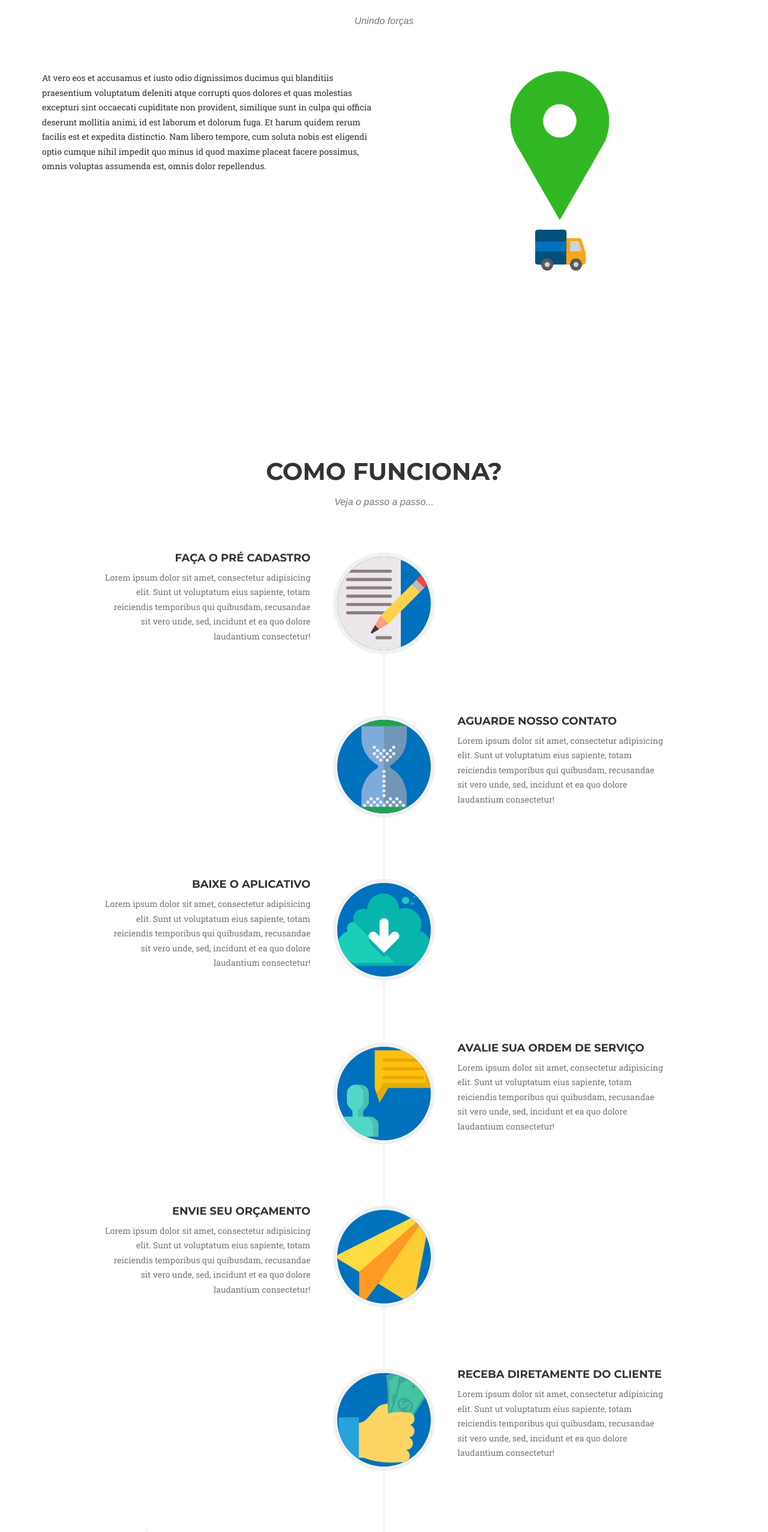
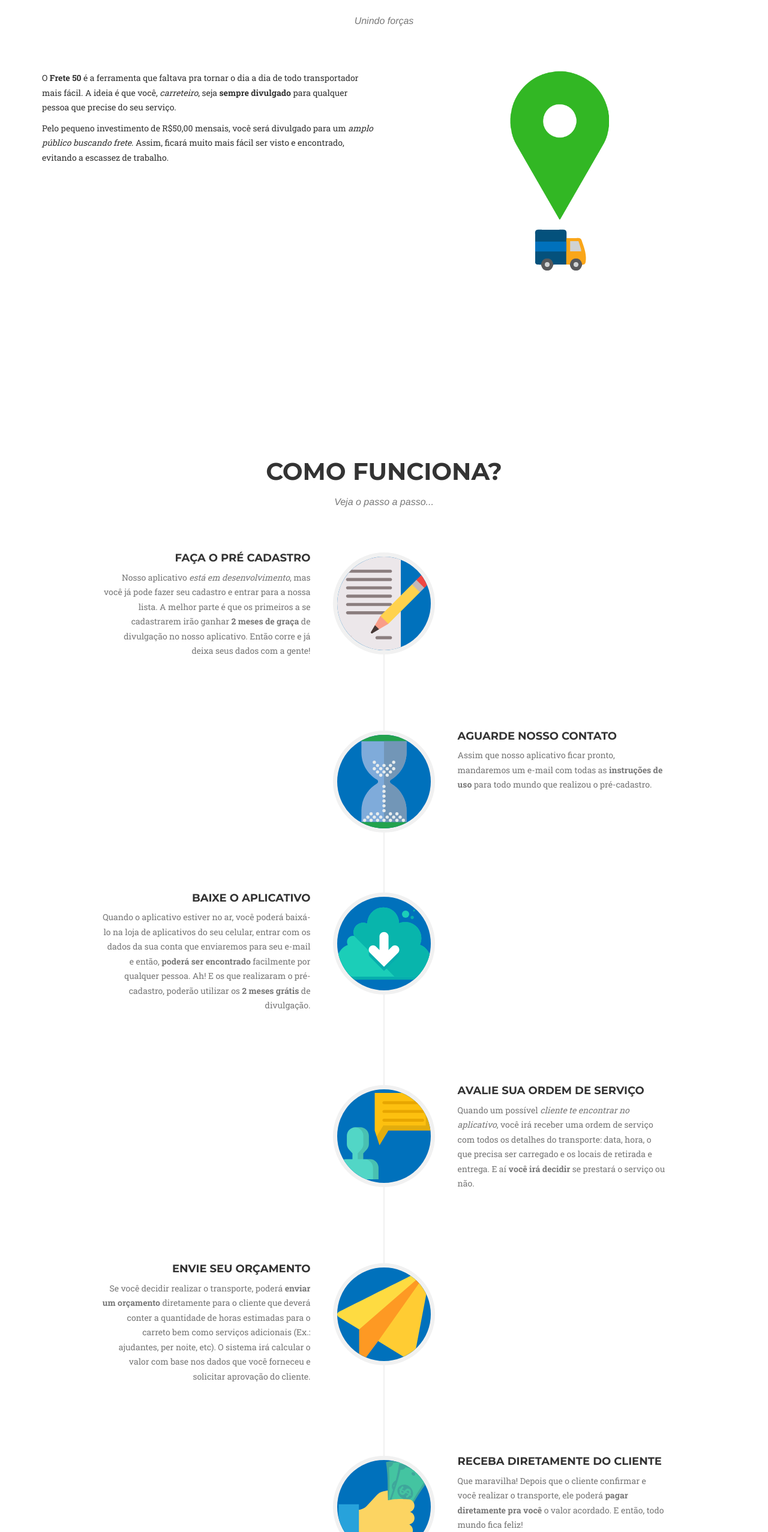
Before and after one commit to ifalldev/frete50, a website: page site/index.html in a window 1280 px wide. Shown: the part 946-3500 px from the top of the page at 60% size. Drawn offline with nearby package versions, Linux system fonts and the light colour scheme; a web font is replaced by a local one.

Commit message:
real content

```diff
--- a/site/index.html
+++ b/site/index.html
@@ -97,11 +97,13 @@
             <div class="row">
                 <div class="col-md-6">
                     <p>
-                        At vero eos et accusamus et iusto odio dignissimos ducimus qui blanditiis praesentium voluptatum deleniti atque corrupti
-                        quos dolores et quas molestias excepturi sint occaecati cupiditate non provident, similique sunt in culpa qui officia deserunt
-                        mollitia animi, id est laborum et dolorum fuga. Et harum quidem rerum facilis est et expedita distinctio. Nam libero tempore,
-                        cum soluta nobis est eligendi optio cumque nihil impedit quo minus id quod maxime placeat facere possimus, omnis voluptas
-                        assumenda est, omnis dolor repellendus.
+                        O <b>Frete 50</b> é a ferramenta que faltava pra tornar o dia a dia de todo transportador mais fácil. A ideia é que você, <i>carreteiro</i>,
+                        seja <b>sempre divulgado</b> para qualquer pessoa que precise do seu serviço.
+                    </p>
+                    <p>
+                        Pelo pequeno investimento de
+                        R$50,00 mensais, você será divulgado para um <i>amplo público buscando frete</i>. Assim, ficará muito mais fácil ser visto e encontrado, evitando
+                        a escassez de trabalho.
                     </p>
                 </div>
                 <div class="col-md-6 text-center">
@@ -137,9 +139,11 @@
                                     <h4 class="subheading"></h4>
                                 </div>
                                 <div class="timeline-body">
-                                    <p class="text-muted">Lorem ipsum dolor sit amet, consectetur adipisicing elit. Sunt ut voluptatum eius sapiente, totam
-                                        reiciendis temporibus qui quibusdam, recusandae sit vero unde, sed, incidunt et ea quo dolore
-                                        laudantium consectetur!</p>
+                                    <p class="text-muted">
+                                        Nosso aplicativo <i>está em desenvolvimento</i>, mas você já pode fazer seu cadastro e entrar para a nossa lista. A melhor parte
+                                        é que os primeiros a se cadastrarem irão ganhar <b>2 meses de graça</b> de divulgação no nosso aplicativo. Então corre e já deixa
+                                        seus dados com a gente!
+                                    </p>
                                 </div>
                             </div>
                         </li>
@@ -153,9 +157,10 @@
                                     <h4 class="subheading"></h4>
                                 </div>
                                 <div class="timeline-body">
-                                    <p class="text-muted">Lorem ipsum dolor sit amet, consectetur adipisicing elit. Sunt ut voluptatum eius sapiente, totam
-                                        reiciendis temporibus qui quibusdam, recusandae sit vero unde, sed, incidunt et ea quo dolore
-                                        laudantium consectetur!</p>
+                                    <p class="text-muted">
+                                        Assim que nosso aplicativo ficar pronto, mandaremos um e-mail com todas as <b>instruções de uso</b> para todo mundo que realizou
+                                        o pré-cadastro.
+                                    </p>
                                 </div>
                             </div>
                         </li>
@@ -169,9 +174,11 @@
                                     <h4 class="subheading"></h4>
                                 </div>
                                 <div class="timeline-body">
-                                    <p class="text-muted">Lorem ipsum dolor sit amet, consectetur adipisicing elit. Sunt ut voluptatum eius sapiente, totam
-                                        reiciendis temporibus qui quibusdam, recusandae sit vero unde, sed, incidunt et ea quo dolore
-                                        laudantium consectetur!</p>
+                                    <p class="text-muted">
+                                        Quando o aplicativo estiver no ar, você poderá baixá-lo na loja de aplicativos do seu celular, entrar com os dados da sua
+                                        conta que enviaremos para seu e-mail e então, <b>poderá ser encontrado</b> facilmente por qualquer pessoa. Ah! E os que realizaram
+                                        o pré-cadastro, poderão utilizar os <b>2 meses grátis</b> de divulgação.
+                                    </p>
                                 </div>
                             </div>
                         </li>
@@ -185,9 +192,11 @@
                                     <h4 class="subheading"></h4>
                                 </div>
                                 <div class="timeline-body">
-                                    <p class="text-muted">Lorem ipsum dolor sit amet, consectetur adipisicing elit. Sunt ut voluptatum eius sapiente, totam
-                                        reiciendis temporibus qui quibusdam, recusandae sit vero unde, sed, incidunt et ea quo dolore
-                                        laudantium consectetur!</p>
+                                    <p class="text-muted">
+                                        Quando um possível <i>cliente te encontrar no aplicativo</i>, você irá receber uma ordem de serviço com todos os detalhes do transporte:
+                                        data, hora, o que precisa ser carregado e os locais de retirada e entrega. E aí <b>você irá decidir</b> se prestará o serviço ou
+                                        não.
+                                    </p>
                                 </div>
                             </div>
                         </li>
@@ -201,8 +210,11 @@
                                     <h4 class="subheading"></h4>
                                 </div>
                                 <div class="timeline-body">
-                                    <p class="text-muted">Lorem ipsum dolor sit amet, consectetur adipisicing elit. Sunt ut voluptatum eius sapiente, totam reiciendis
-                                        temporibus qui quibusdam, recusandae sit vero unde, sed, incidunt et ea quo dolore laudantium consectetur!</p>
+                                    <p class="text-muted">
+                                        Se você decidir realizar o transporte, poderá <b>enviar um orçamento</b> diretamente para o cliente que deverá conter a quantidade de horas estimadas para o carreto
+                                        bem como serviços adicionais (Ex.: ajudantes, per noite, etc). O sistema irá calcular o valor com base nos dados que você forneceu
+                                        e solicitar aprovação do cliente.
+                                    </p>
                                 </div>
                             </div>
                         </li>
@@ -216,8 +228,10 @@
                                     <h4 class="subheading"></h4>
                                 </div>
                                 <div class="timeline-body">
-                                    <p class="text-muted">Lorem ipsum dolor sit amet, consectetur adipisicing elit. Sunt ut voluptatum eius sapiente, totam reiciendis
-                                        temporibus qui quibusdam, recusandae sit vero unde, sed, incidunt et ea quo dolore laudantium consectetur!</p>
+                                    <p class="text-muted">
+                                        Que maravilha! Depois que o cliente confirmar e você realizar o transporte, ele poderá <b>pagar diretamente pra você</b> o valor
+                                        acordado. E então, todo mundo fica feliz!
+                                    </p>
                                 </div>
                             </div>
                         </li>
@@ -231,8 +245,10 @@
                                     <h4 class="subheading"></h4>
                                 </div>
                                 <div class="timeline-body">
-                                    <p class="text-muted">Lorem ipsum dolor sit amet, consectetur adipisicing elit. Sunt ut voluptatum eius sapiente, totam reiciendis
-                                        temporibus qui quibusdam, recusandae sit vero unde, sed, incidunt et ea quo dolore laudantium consectetur!</p>
+                                    <p class="text-muted">
+                                        Nosso aplicativo é totalmente pensado para ser o <b>seu braço direito</b> no trabalho. Para ser sempre divulgado e garantir trabalho,
+                                        é só <i>manter a assinatura de 50 reais mensais</i> e as cargas encontrarão você.
+                                    </p>
                                 </div>
                             </div>
                         </li>
@@ -257,24 +273,28 @@
                         <img width="100px" height="100px" src="img/como-funciona/01.png">
                     </span>
                     <h4 class="service-heading">COMUNICAÇÃO SIMPLES</h4>
-                    <p class="text-muted">Lorem ipsum dolor sit amet, consectetur adipisicing elit. Minima maxime quam architecto quo inventore harum ex magni,
-                        dicta impedit.</p>
+                    <p class="text-muted">
+                        Através do próprio aplicativo do Frete 50, você poderá <b>ser encontrado</b>, falar com os clientes, tirar dúvidas e fechar negócios.
+                    </p>
                 </div>
                 <div class="col-md-4">
                     <span class="fa-stack fa-4x">
                         <img width="100px" height="100px" src="img/como-funciona/02.png">
                     </span>
                     <h4 class="service-heading">TRABALHO GARANTIDO</h4>
-                    <p class="text-muted">Lorem ipsum dolor sit amet, consectetur adipisicing elit. Minima maxime quam architecto quo inventore harum ex magni,
-                        dicta impedit.</p>
+                    <p class="text-muted">
+                        Você estará sempre disponível para que as pessoas te encontrem no mapa do aplicativo. <b>Aceitar o serviço</b> ou não estará em
+                        suas mãos.
+                    </p>
                 </div>
                 <div class="col-md-4">
                     <span class="fa-stack fa-4x">
                         <img width="100px" height="100px" src="img/como-funciona/03.png">
                     </span>
                     <h4 class="service-heading">RECEBIMENTO IMEDIATO</h4>
-                    <p class="text-muted">Lorem ipsum dolor sit amet, consectetur adipisicing elit. Minima maxime quam architecto quo inventore harum ex magni,
-                        dicta impedit.</p>
+                    <p class="text-muted">
+                        Depois de entregar a carga, receberá o <b>pagamento diretamente do cliente</b>. Sem burocracia, sem taxas.
+                    </p>
                 </div>
             </div>
         </div>
```
